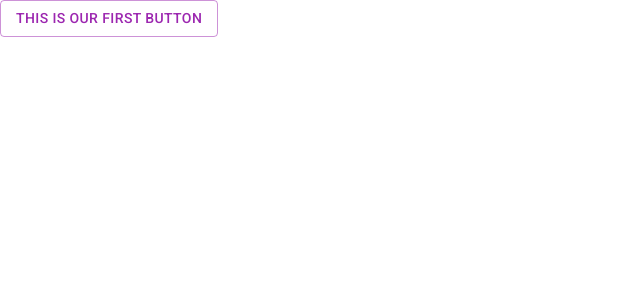
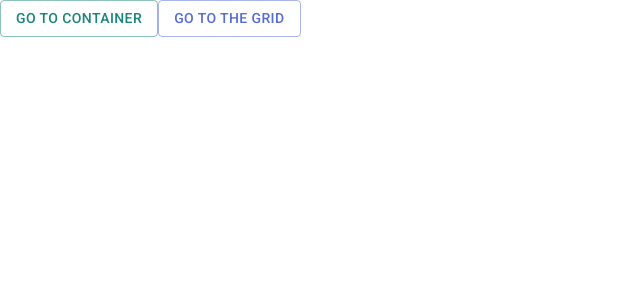
Before and after one commit to kpnaranj/material-ui-practice, a Next.js app: page / in a window 1280 px wide. Shown: the top 300 px of the page, without its empty margins (0-640 px from the left). Built offline with nearby package versions, Linux system fonts and the light colour scheme.

Commit message:
issues with updated version of material ui. Translate to previous version

```diff
--- a/src/pages/index.js
+++ b/src/pages/index.js
@@ -1,12 +1,19 @@
 import { Fragment } from "react";
 import { Button } from "@material-ui/core";
-
+import Link from "next/link";
 function Home() {
   return (
     <Fragment>
-      <Button color="secondary" variant="outlined">
-        This is our first button{" "}
-      </Button>
+      <Link href="/container">
+        <Button color="secondary" variant="outlined">
+          Go to container
+        </Button>
+      </Link>
+      <Link href="/grid">
+        <Button color="primary" variant="outlined">
+          Go to the grid
+        </Button>
+      </Link>
     </Fragment>
   );
 }
```
Also changed, not shown: package.json (+5 -5 lines), src/pages/container.js (added, +14 -0 lines), src/pages/grid.js (added, +16 -0 lines), 1 other file (tests, documents, lock files or other folders).
